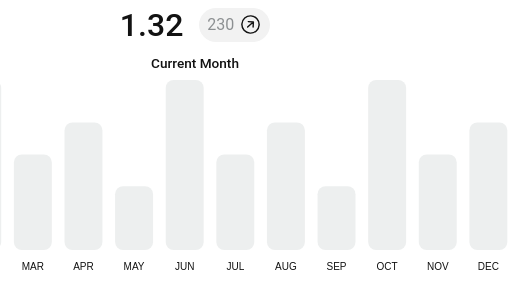
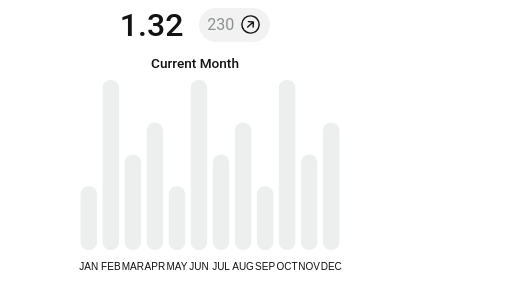
Before and after one commit to MinJeung-Kim/Portfolio, a Next.js app in the folder client/: page / in a window 390 px wide. Shown: the part 2325-2624 px from the top of the page, 520 px wide, since content can reach past the window. Built offline with nearby package versions, Linux system fonts and the light colour scheme.

Commit message:
Add: 차트 반응형

```diff
--- a/client/src/components/ui/chart/BarChart.tsx
+++ b/client/src/components/ui/chart/BarChart.tsx
@@ -1,12 +1,11 @@
 "use client";
 import * as d3 from "d3";
-import { useState } from "react";
+import { useEffect, useState } from "react";
 import { Bars } from "./Bars";
 import Tooltip from "./Tooltip";
 import AxisBottom from "./AxisBottom";
 import { DataItem, TooltipProps } from "@/model/chart";
 import styles from "./BarChart.module.scss";
-import { AxisLeft } from "./AxisLeft";
 
 interface Props {
   data: DataItem[];
@@ -14,9 +13,23 @@ interface Props {
 
 // 막대 차트 컴포넌트 정의
 export default function BarChart({ data }: Props) {
+  const [windowWidth, setWindowWidth] = useState(window.innerWidth);
   const [tooltip, setTooltip] = useState<TooltipProps | null>(null);
-  const width = 650; // 너비
+
+  const width = Math.max(windowWidth / 2, 300); // 너비
   const height = 200; // 높이
+  useEffect(() => {
+    const handleResize = () => {
+      setWindowWidth(window.innerWidth);
+    };
+
+    window.addEventListener("resize", handleResize);
+
+    // 컴포넌트가 언마운트될 때 이벤트 리스너를 제거합니다.
+    return () => {
+      window.removeEventListener("resize", handleResize);
+    };
+  }, [width]);
 
   const margin = { top: 10, right: 0, bottom: 20, left: 30 };
   const graphWidth = width - margin.left - margin.right; // 그래프 너비
@@ -49,7 +62,6 @@ export default function BarChart({ data }: Props) {
             // +10 : 패딩추가
             transform={`translate(0, ${graphHeight + 10})`}
           />
-          {/* <AxisLeft scale={scaleY} /> */}
           <Bars
             data={data}
             height={graphHeight}
```
